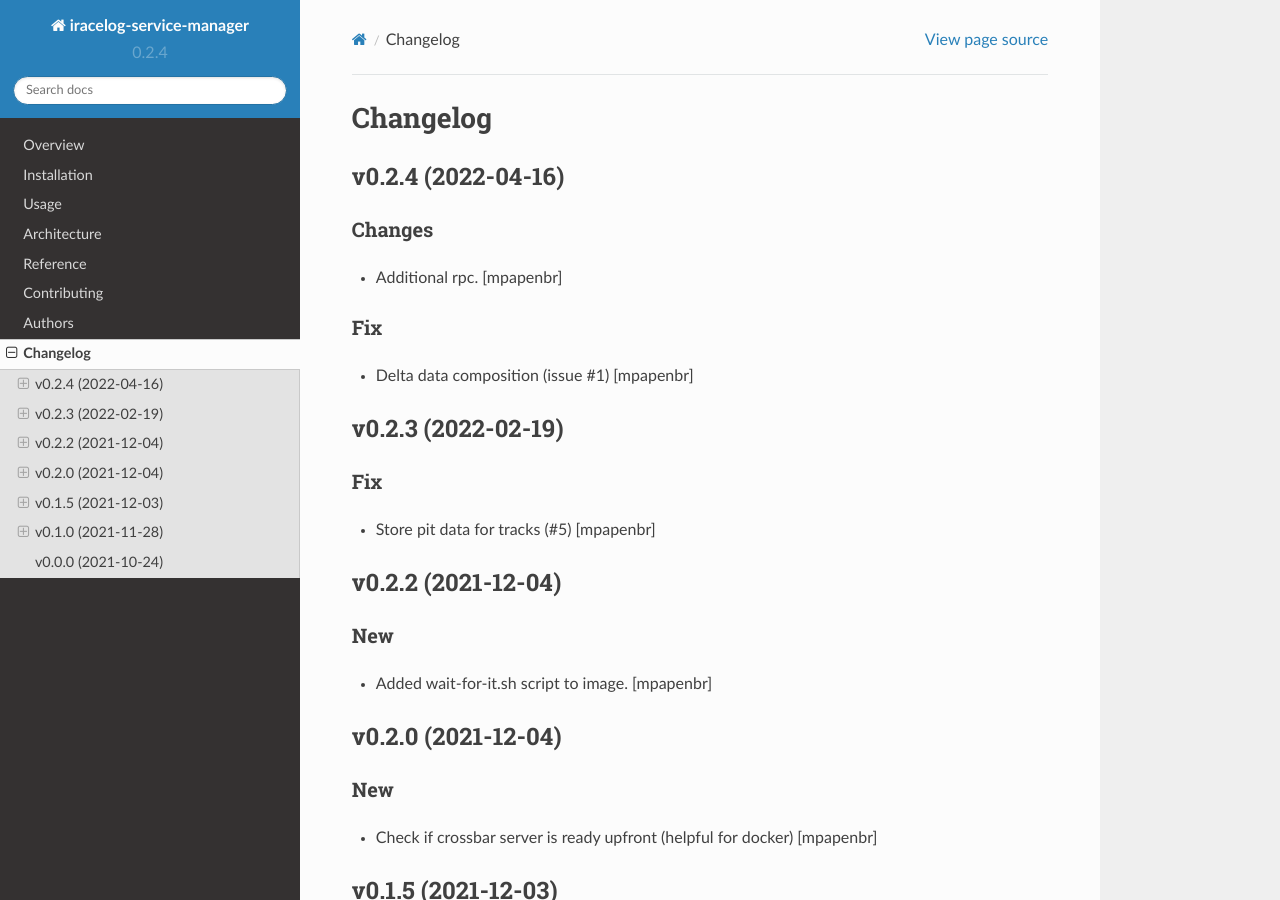
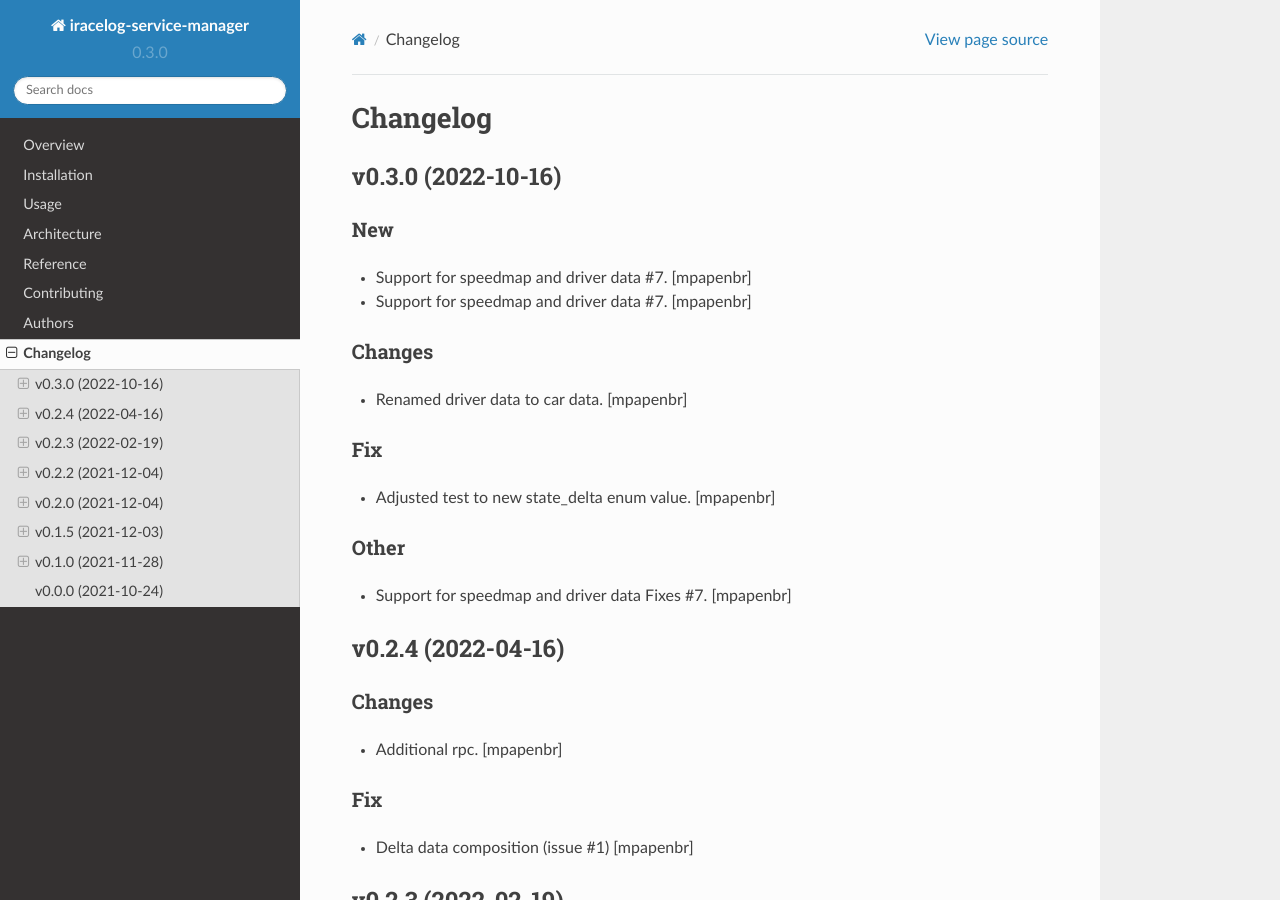
Before and after one commit to mpapenbr/iracelog-service-manager, a Sphinx documentation site: the page built from docs/changelog.rst, in a window 1280 px wide and 900 px high. Built offline with Sphinx 7.4.7 and the Read the Docs theme 2.0.0, drawn with Linux system fonts in a browser that asks for light colours.

Commit message:
Bump version: 0.2.4 → 0.3.0

```diff
--- a/CHANGELOG.rst
+++ b/CHANGELOG.rst
@@ -1,5 +1,26 @@
 Changelog
 =========
+
+
+v0.3.0 (2022-10-16)
+-------------------
+
+New
+~~~
+- Support for speedmap and driver data #7. [mpapenbr]
+- Support for speedmap and driver data #7. [mpapenbr]
+
+Changes
+~~~~~~~
+- Renamed driver data to car data. [mpapenbr]
+
+Fix
+~~~
+- Adjusted test to new state_delta enum value. [mpapenbr]
+
+Other
+~~~~~
+- Support for speedmap and driver data Fixes #7. [mpapenbr]
 
 
 v0.2.4 (2022-04-16)
--- a/README.rst
+++ b/README.rst
@@ -22,9 +22,9 @@ Overview
     :target: https://codecov.io/github/mpapenbr/iracelog-service-manager
 
 
-.. |commits-since| image:: https://img.shields.io/github/commits-since/mpapenbr/iracelog-service-manager/v0.2.4.svg
+.. |commits-since| image:: https://img.shields.io/github/commits-since/mpapenbr/iracelog-service-manager/v0.3.0.svg
     :alt: Commits since latest release
-    :target: https://github.com/mpapenbr/iracelog-service-manager/compare/v0.2.4...main
+    :target: https://github.com/mpapenbr/iracelog-service-manager/compare/v0.3.0...main
 
 
 
--- a/docs/conf.py
+++ b/docs/conf.py
@@ -20,7 +20,7 @@ project = 'iracelog-service-manager'
 year = '2021'
 author = 'Markus Papenbrock'
 copyright = '{0}, {1}'.format(year, author)
-version = release = '0.2.4'
+version = release = '0.3.0'
 
 pygments_style = 'trac'
 templates_path = ['.']
--- a/setup.py
+++ b/setup.py
@@ -23,7 +23,7 @@ def read(*names, **kwargs):
 
 setup(
     name='iracelog-service-manager',
-    version='0.2.4',
+    version='0.3.0',
     license='Apache-2.0',
     description='Managing services for iRacelog backend.',
     long_description='%s\n%s' % (
--- a/src/iracelog_service_manager/__init__.py
+++ b/src/iracelog_service_manager/__init__.py
@@ -1 +1 @@
-__version__ = '0.2.4'
+__version__ = '0.3.0'
```
Also changed, not shown: .bumpversion.cfg.
